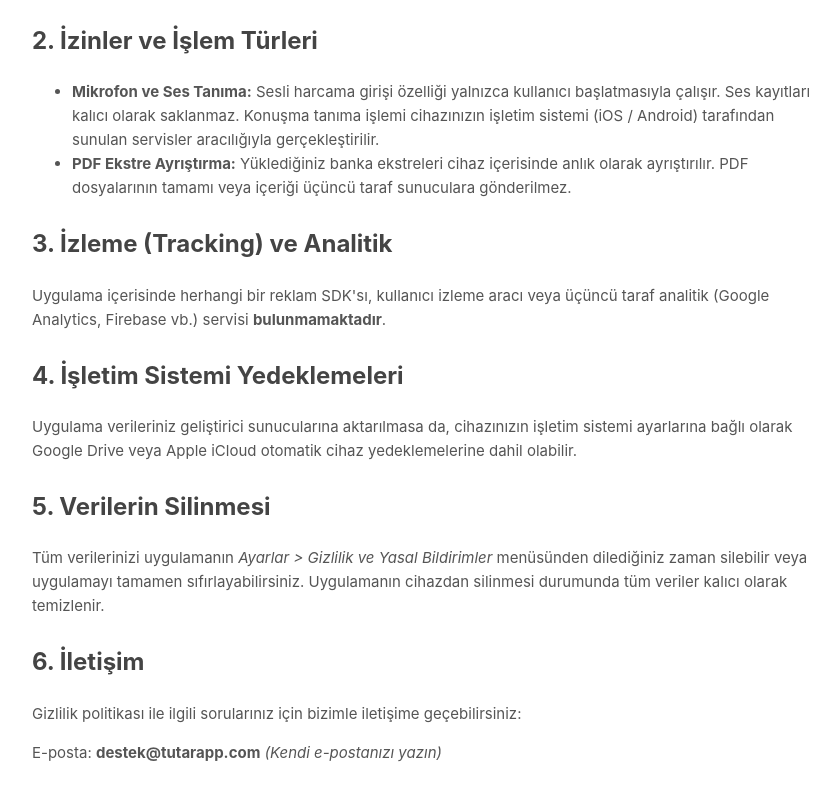
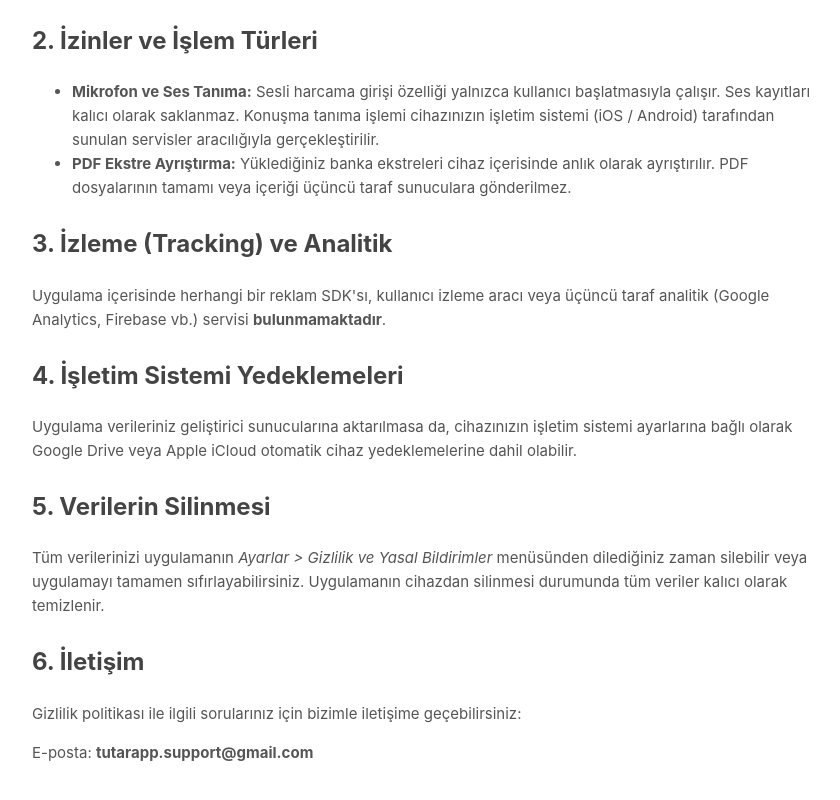
Before and after one commit to ibrahim1184/remdo-privacy, a plain HTML site: page index.html in a window 1280 px wide. Shown: the part 495-1295 px from the top of the page, without its empty margins (208-1048 px from the left). Drawn offline with Linux system fonts and the light colour scheme.

Commit message:
Update index.html

```diff
--- a/index.html
+++ b/index.html
@@ -44,7 +44,7 @@
 
     <h2>6. İletişim</h2>
     <p>Gizlilik politikası ile ilgili sorularınız için bizimle iletişime geçebilirsiniz:</p>
-    <p>E-posta: <strong>destek@tutarapp.com</strong> <em>(Kendi e-postanızı yazın)</em></p>
+    <p>E-posta: <strong>tutarapp.support@gmail.com</strong></p>
 
 </body>
 </html>
```
